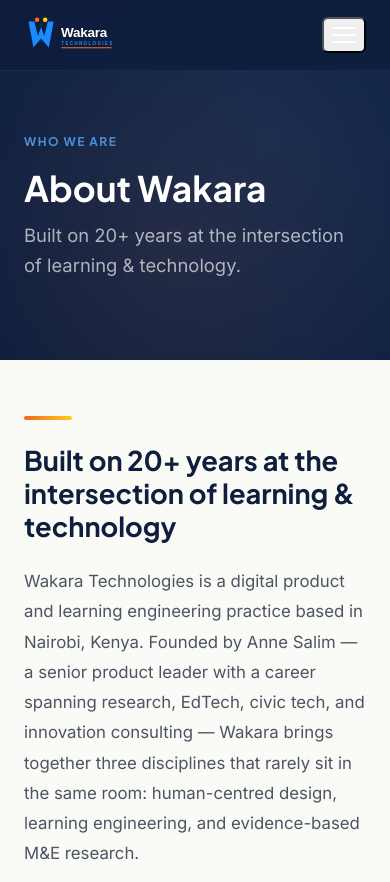
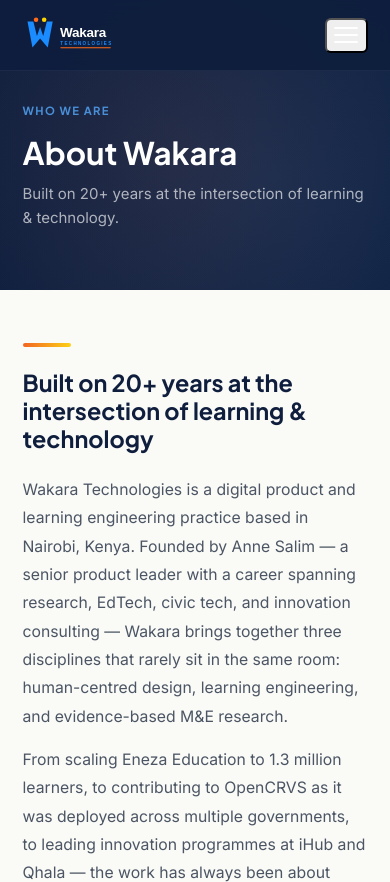
Before and after one commit to anny320/Wakaratech, a plain HTML site: page about.html in a window 390 px wide. Shown: the top 882 px of the page. Drawn offline with Linux system fonts and the light colour scheme.

Commit message:
Scale down typography on mobile to reduce text density
The responsive CSS only reflowed grid columns; headings and body copy
stayed at desktop sizes on phones, so every page read as a wall of
oversized text. Add mobile typography rules (smaller base font, tighter
heading clamps, right-sized hero/section subtitles, trimmed hero
padding) in the shared theme so the fix applies to every page.

Co-Authored-By: Claude Opus 4.8 <noreply@anthropic.com>
Claude-Session: https://claude.ai/code/session_01RkQiKFLxCRfULE8MUDd8Gr

```diff
--- a/assets/css/theme.css
+++ b/assets/css/theme.css
@@ -1319,6 +1319,26 @@ p { margin-bottom: 1rem; }
 
   .section  { padding: 3.5rem 0; }
   .cta-banner { padding: 3.5rem 0; }
+
+  /* ---- Mobile typography: scale text down so pages don't
+         read as a wall of oversized copy on small screens ---- */
+  html { font-size: 15px; }
+
+  h1 { font-size: clamp(1.9rem, 8vw, 2.4rem); }
+  h2 { font-size: clamp(1.5rem, 6vw, 1.9rem); }
+
+  .hero-title { margin-bottom: 1rem; }
+
+  .hero-subtitle,
+  .section-subtitle,
+  .page-hero .hero-sub {
+    font-size: 1rem;
+    line-height: 1.6;
+  }
+
+  .section-subtitle { margin-bottom: 2rem; }
+
+  .page-hero { padding: 6.5rem 0 3rem; }
 }
 
 /* Show hamburger at 768 too for nav-heavy screens */
```
